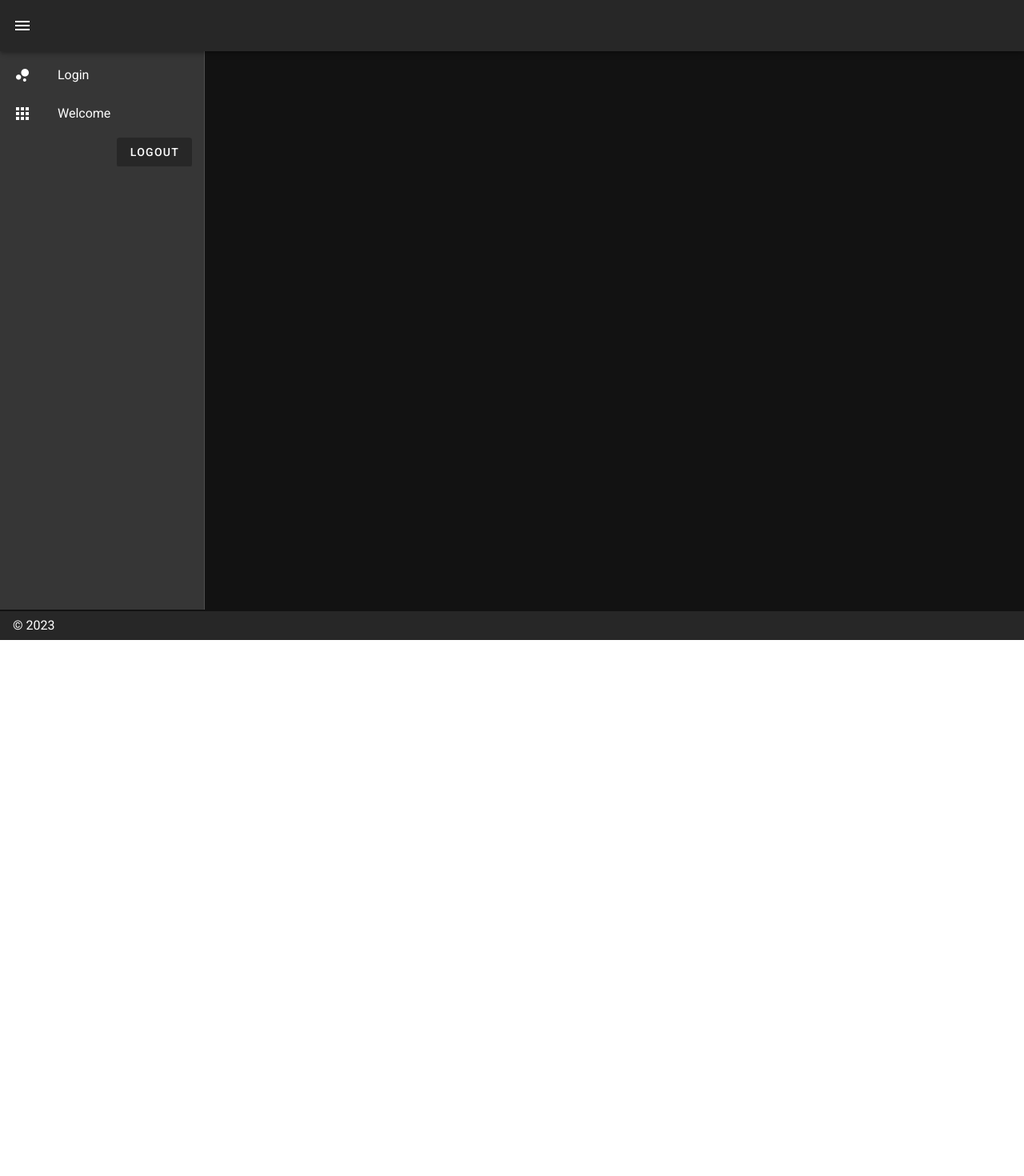
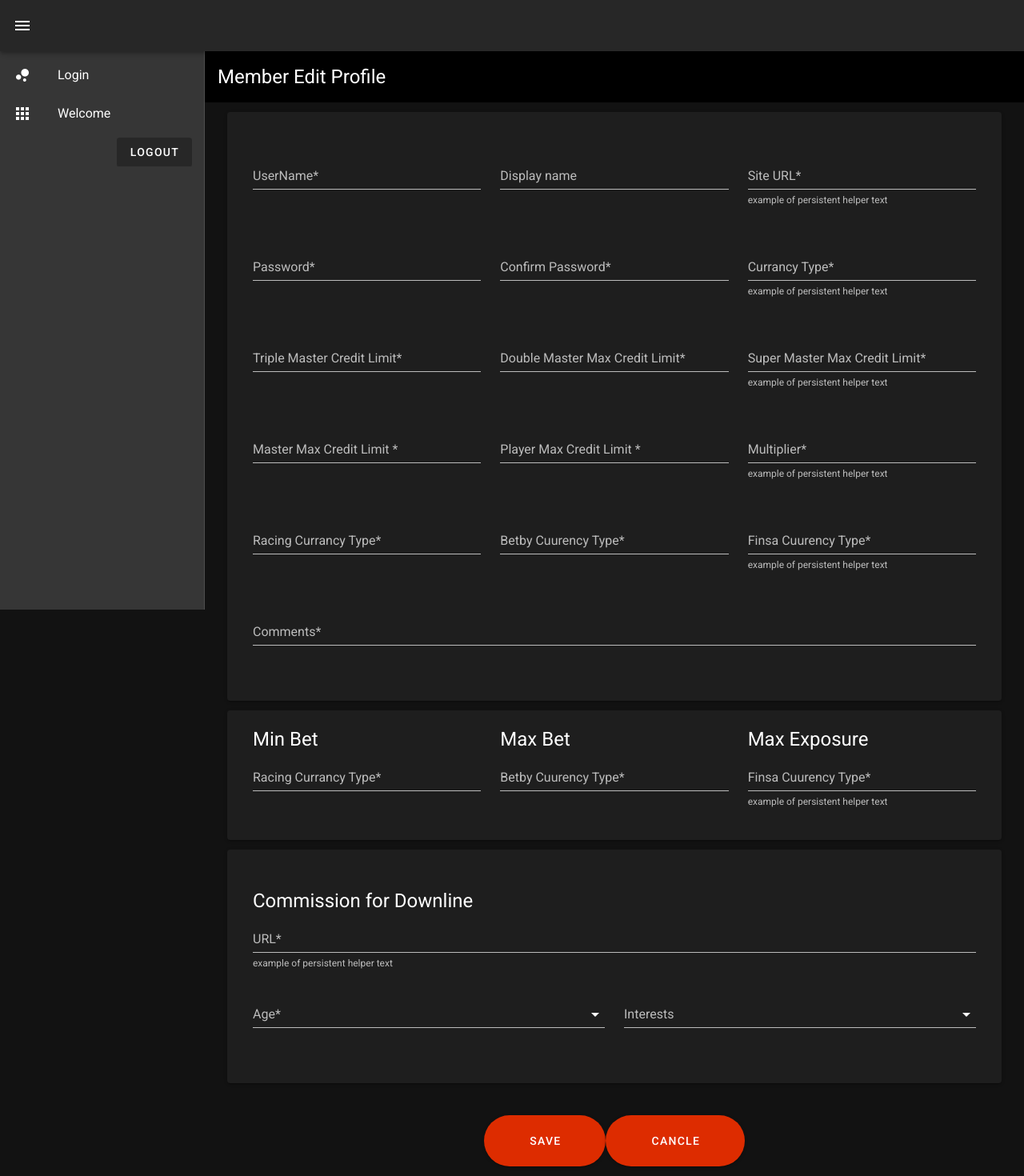
Before and after one commit to maheshwohlig/NewBackend, a Nuxt app in the folder my-app/: page /memberEdit in a window 1280 px wide. Shown: the top 1470 px of the page at 80% size. Before the commit the page ends 800 px from the top, so only its background shows below. Built offline with nearby package versions, Linux system fonts and the light colour scheme; sample sign-in values are in the browser's storage.

Commit message:
EditMemberPAge

```diff
--- a/my-app/pages/index.vue
+++ b/my-app/pages/index.vue
@@ -1,5 +1,5 @@
 <template>
-  <v-row justify="center" align="center">
+  <v-row justify="center">
     <v-col cols="12">
       <div>
         <v-simple-table class="py-1 px-3 elevation-1">
@@ -34,7 +34,7 @@
                   <v-icon>mdi-alpha-i-circle-outline</v-icon>
                 </td>
                 <td>
-                  <v-icon>mdi-pen</v-icon>
+                  <v-btn to="/memberEdit"><v-icon>mdi-pen</v-icon></v-btn>
                 </td>
                 <td>
                   <v-btn to="/memberTest"><v-icon>mdi-eye</v-icon></v-btn>
--- /dev/null
+++ b/my-app/pages/memberEdit.vue
@@ -0,0 +1,215 @@
+<template>
+  <div>
+    <v-card-title class="headline black justify-space-between" primary-title>
+      Member Edit Profile
+    </v-card-title>
+    <v-card-text>
+      <v-container>
+        <v-card class="mb-3 py-12 px-8">
+          <v-row class="m-0">
+            <v-col class="mb-5" cols="12" sm="6" md="4">
+              <v-text-field label="UserName*" required></v-text-field>
+            </v-col>
+            <v-col class="mb-5" cols="12" sm="6" md="4">
+              <v-text-field
+                label="Display name"
+                hint="example of helper text only on focus"
+              ></v-text-field>
+            </v-col>
+            <v-col class="mb-5" cols="12" sm="6" md="4">
+              <v-text-field
+                label="Site URL*"
+                hint="example of persistent helper text"
+                persistent-hint
+                required
+              ></v-text-field>
+            </v-col>
+
+            <v-col class="mb-5" cols="12" sm="6" md="4">
+              <v-text-field label="Password*" required></v-text-field>
+            </v-col>
+            <v-col class="mb-5" cols="12" sm="6" md="4">
+              <v-text-field
+                label="Confirm Password*"
+                hint="example of helper text only on focus"
+              ></v-text-field>
+            </v-col>
+            <v-col class="mb-5" cols="12" sm="6" md="4">
+              <v-text-field
+                label="Currancy Type*"
+                hint="example of persistent helper text"
+                persistent-hint
+                required
+              ></v-text-field>
+            </v-col>
+
+            <v-col class="mb-5" cols="12" sm="6" md="4">
+              <v-text-field
+                label="Triple Master Credit Limit*"
+                required
+              ></v-text-field>
+            </v-col>
+            <v-col class="mb-5" cols="12" sm="6" md="4">
+              <v-text-field
+                label="Double Master Max Credit Limit*"
+                hint="example of helper text only on focus"
+              ></v-text-field>
+            </v-col>
+            <v-col class="mb-5" cols="12" sm="6" md="4">
+              <v-text-field
+                label="Super Master Max Credit Limit*"
+                hint="example of persistent helper text"
+                persistent-hint
+                required
+              ></v-text-field>
+            </v-col>
+
+            <v-col class="mb-5" cols="12" sm="6" md="4">
+              <v-text-field
+                label="Master Max Credit Limit *"
+                required
+              ></v-text-field>
+            </v-col>
+            <v-col class="mb-5" cols="12" sm="6" md="4">
+              <v-text-field
+                label="Player Max Credit Limit *"
+                hint="example of helper text only on focus"
+              ></v-text-field>
+            </v-col>
+            <v-col class="mb-5" cols="12" sm="6" md="4">
+              <v-text-field
+                label="Multiplier*"
+                hint="example of persistent helper text"
+                persistent-hint
+                required
+              ></v-text-field>
+            </v-col>
+
+            <v-col class="mb-5" cols="12" sm="6" md="4">
+              <v-text-field
+                label="Racing Currancy Type*"
+                required
+              ></v-text-field>
+            </v-col>
+            <v-col class="mb-5" cols="12" sm="6" md="4">
+              <v-text-field
+                label="Betby Cuurency Type*"
+                hint="example of helper text only on focus"
+              ></v-text-field>
+            </v-col>
+            <v-col class="mb-5" cols="12" sm="6" md="4">
+              <v-text-field
+                label="Finsa Cuurency Type*"
+                hint="example of persistent helper text"
+                persistent-hint
+                required
+              ></v-text-field>
+            </v-col>
+
+            <v-col cols="12">
+              <v-text-field label="Comments*" required></v-text-field>
+            </v-col>
+          </v-row>
+        </v-card>
+
+        <v-card class="mb-3 py-5 px-8">
+          <v-row>
+            <v-col class="mb-5" cols="12" sm="6" md="4">
+              <v-card-title class="headline pa-0"> Min Bet </v-card-title>
+              <v-text-field
+                label="Racing Currancy Type*"
+                required
+              ></v-text-field>
+            </v-col>
+            <v-col class="mb-5" cols="12" sm="6" md="4">
+              <v-card-title class="headline pa-0"> Max Bet </v-card-title>
+              <v-text-field
+                label="Betby Cuurency Type*"
+                hint="example of helper text only on focus"
+              ></v-text-field>
+            </v-col>
+            <v-col class="mb-5" cols="12" sm="6" md="4">
+              <v-card-title class="headline pa-0"> Max Exposure </v-card-title>
+              <v-text-field
+                label="Finsa Cuurency Type*"
+                hint="example of persistent helper text"
+                persistent-hint
+                required
+              ></v-text-field>
+            </v-col>
+          </v-row>
+        </v-card>
+
+        <v-card class="py-12 px-8">
+          <v-row>
+            <v-col cols="12">
+              <v-card-title class="headline pa-0">
+                Commission for Downline
+              </v-card-title>
+              <v-text-field
+                label="URL*"
+                hint="example of persistent helper text"
+                persistent-hint
+                required
+              ></v-text-field>
+            </v-col>
+            <v-col cols="12" sm="6">
+              <v-select
+                :items="['0-17', '18-29', '30-54', '54+']"
+                label="Age*"
+                required
+              ></v-select>
+            </v-col>
+            <v-col cols="12" sm="6">
+              <v-autocomplete
+                :items="[
+                  'Skiing',
+                  'Ice hockey',
+                  'Soccer',
+                  'Basketball',
+                  'Hockey',
+                  'Reading',
+                  'Writing',
+                  'Coding',
+                  'Basejump',
+                ]"
+                label="Interests"
+                multiple
+              ></v-autocomplete>
+            </v-col>
+          </v-row>
+        </v-card>
+        <div class="my-10 d-flex justify-center">
+          <div>
+            <v-btn to="/" color="error" class="py-8 px-14 rounded-pill"
+              >Save</v-btn
+            >
+            <v-btn to="/" color="error" class="py-8 px-14 rounded-pill"
+              >Cancle</v-btn
+            >
+          </div>
+        </div>
+      </v-container>
+    </v-card-text>
+  </div>
+</template>
+
+<script>
+export default {
+  props: {
+    visible: {
+      type: Boolean,
+      default: true,
+    },
+  },
+
+  data: function () {
+    return {};
+  },
+  methods: {
+    onClickButton() {
+      this.$emit("clicked", false);
+    },
+  },
+};
+</script>
--- a/my-app/pages/memberTest.vue
+++ b/my-app/pages/memberTest.vue
@@ -4,7 +4,7 @@
       <v-tab
         class="font-weight-bold white--text v-btn v-btn--depressed v-btn--flat v-btn--outlined theme--dark text--accent-4 mx-3 my-2 py-5 px-5"
         v-for="item in items"
-        :key="item"
+        :key="item.title"
         :value="'tab-' + item"
       >
         {{ item.title }}
@@ -12,7 +12,11 @@
     </v-tabs>
 
     <v-window v-model="currentItem">
-      <v-window-item :transition="false" v-for="item in items" :key="item">
+      <v-window-item
+        :transition="false"
+        v-for="item in items"
+        :key="item.title"
+      >
         <h2>{{ item.title }}</h2>
         text
         <component v-bind:is="item.link"></component>
```
